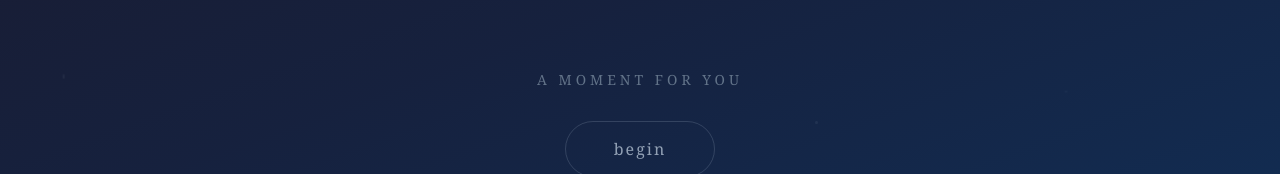
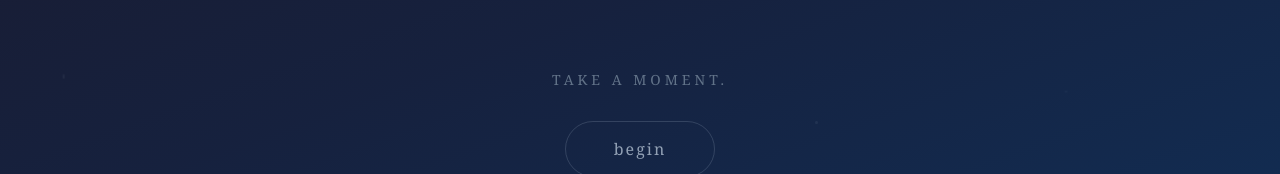
Before and after one commit to bcrey/breathe-app, a Next.js app: page / in a window 1280 px wide. Shown: the part 277-451 px from the top of the page. Built offline with nearby package versions, Linux system fonts and the light colour scheme.

Commit message:
Update main message and metadata

```diff
--- a/app/breathe.jsx
+++ b/app/breathe.jsx
@@ -322,7 +322,7 @@ export default function Breathe() {
           }}
         >
           <div style={{ fontSize: 14, letterSpacing: 4, textTransform: "uppercase", color: "#8395a7" }}>
-            a moment for you
+            take a moment.
           </div>
           <button
             onClick={() => setStarted(true)}
--- a/app/layout.js
+++ b/app/layout.js
@@ -1,6 +1,6 @@
 export const metadata = {
   title: "Breathe",
-  description: "A moment for you.",
+  description: "Take a moment.",
 };
 
 export default function RootLayout({ children }) {
```
